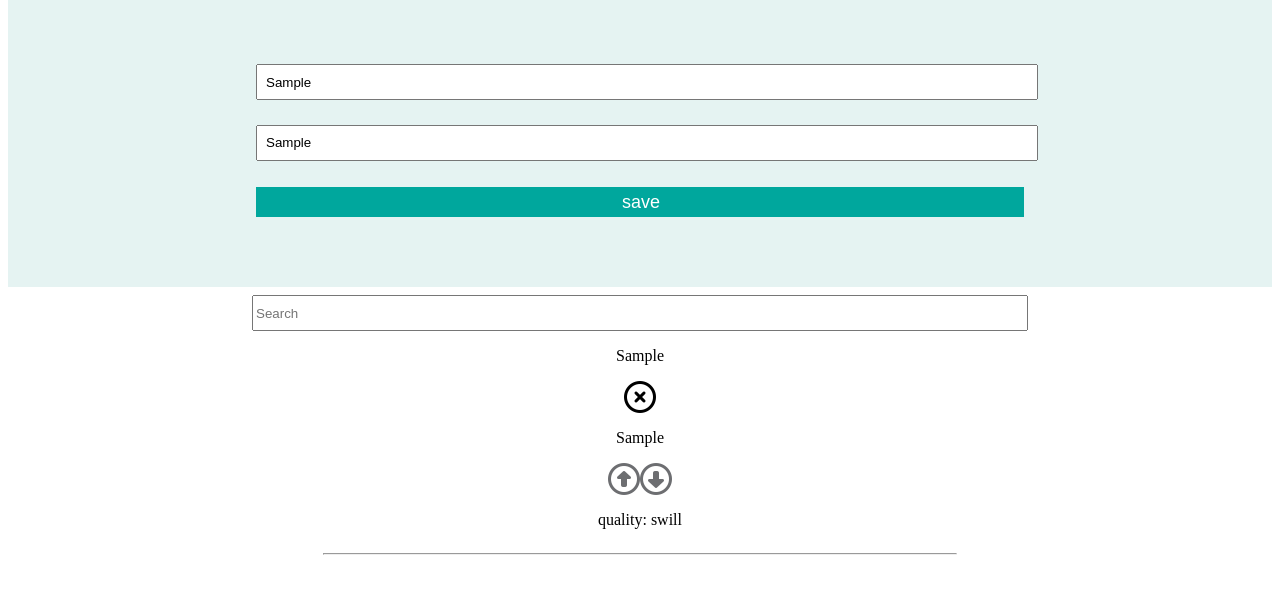
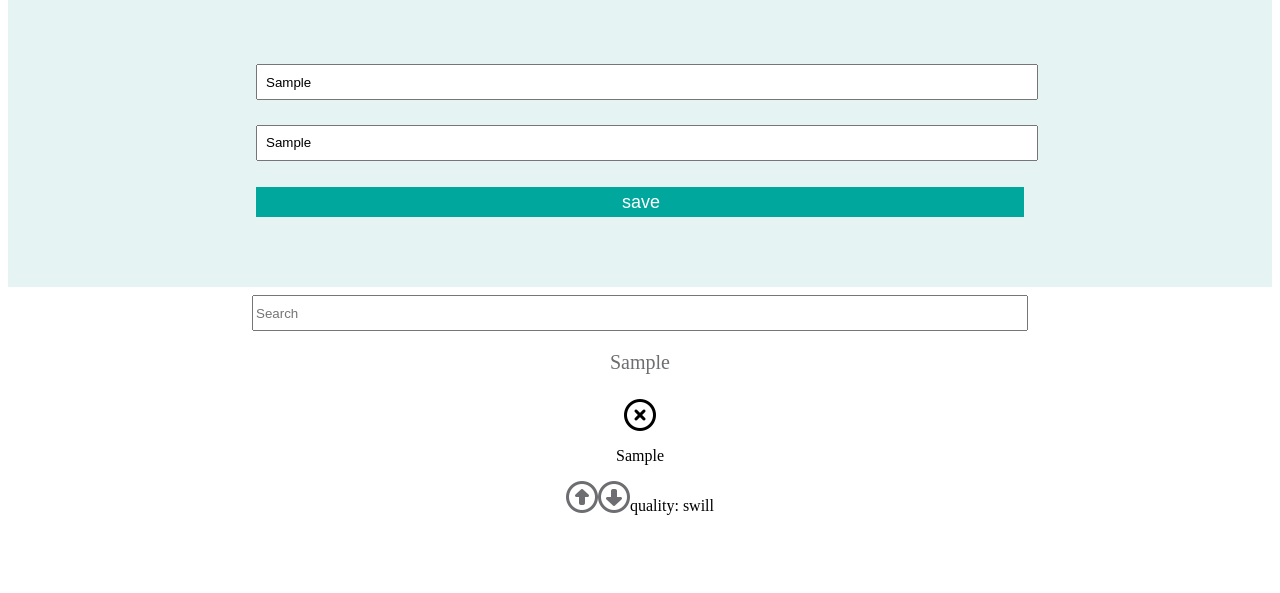
Before and after one commit to antciccone/ideabox-js, a plain HTML site: page index.html in a window 1280 px wide. Both pictures are taken after typing "Sample", "Sample" into the empty fields and a click on the button "save". Shown: the part 167-760 px from the top of the page. Drawn offline with nearby package versions, Linux system fonts and the light colour scheme.

Commit message:
complete of functionality

```diff
--- a/index.js
+++ b/index.js
@@ -109,7 +109,7 @@ function retrieveIdeas(){
 }
 
 function displayIdeas(idea, id) {
-  var section = $('.list-container').prepend('<div id='+id+' class="idea-container"><p class="new-title-input" contenteditable="true">' + idea.title + '</p><i class="fa fa-times-circle-o delete fa-2x"" aria-hidden="true"></i><p class="new-body-input" contenteditable="true">' + idea.idea + '</p></li><div class="quality-style"><i class="fa fa-arrow-circle-o-up up fa-2x"" aria-hidden="true"></i><i class="fa fa-arrow-circle-o-down down fa-2x"" aria-hidden="true"></i><p class="quality">quality: ' + '<span class="quality-value">' + idea.quality + '</span>' + '</p></div></div><hr>');
+  var section = $('.list-container').prepend('<div id='+id+' class="idea-container"><p class="new-title-input" contenteditable="true">' + idea.title + '</p><i class="fa fa-times-circle-o delete fa-2x"" aria-hidden="true"></i><p class="new-body-input" contenteditable="true">' + idea.idea + '</p><div class="quality-style"><i class="fa fa-arrow-circle-o-up up fa-2x"" aria-hidden="true"></i><i class="fa fa-arrow-circle-o-down down fa-2x"" aria-hidden="true"></i><p class="quality">quality: ' + '<span class="quality-value">' + idea.quality + '</span>' + '</p></div></div>');
 
 }
 function Idea(title, idea) {
--- a/style.css
+++ b/style.css
@@ -44,16 +44,10 @@
   cursor: pointer;
 }
 
-.up {
+.up, .down {
   color: #6d6e71
 }
 
-.down {
-  color: #6d6e71
-}
-.down {
-  color: #6d6e71
-}
 .up:hover {
   color: green;
   cursor: pointer;
@@ -94,11 +88,24 @@
 
 .idea-container {
   text-align: center;
-  display: flex;
+  /*display: flex;
   justify-content: center;
   align-items: center;
   flex-direction: column;
-  flex-wrap: wrap;
+  flex-wrap: wrap;*/
+}
+
+.title-and-delete, .quality-style {
+  display: -webkit-inline-box;
+}
+
+.delete {
+  padding-top: 5px;
+}
+
+.new-title-input {
+  font-size: 20px;
+  color: #6d6e71
 }
 
 hr {
```
Also changed, not shown: 1 other file.
